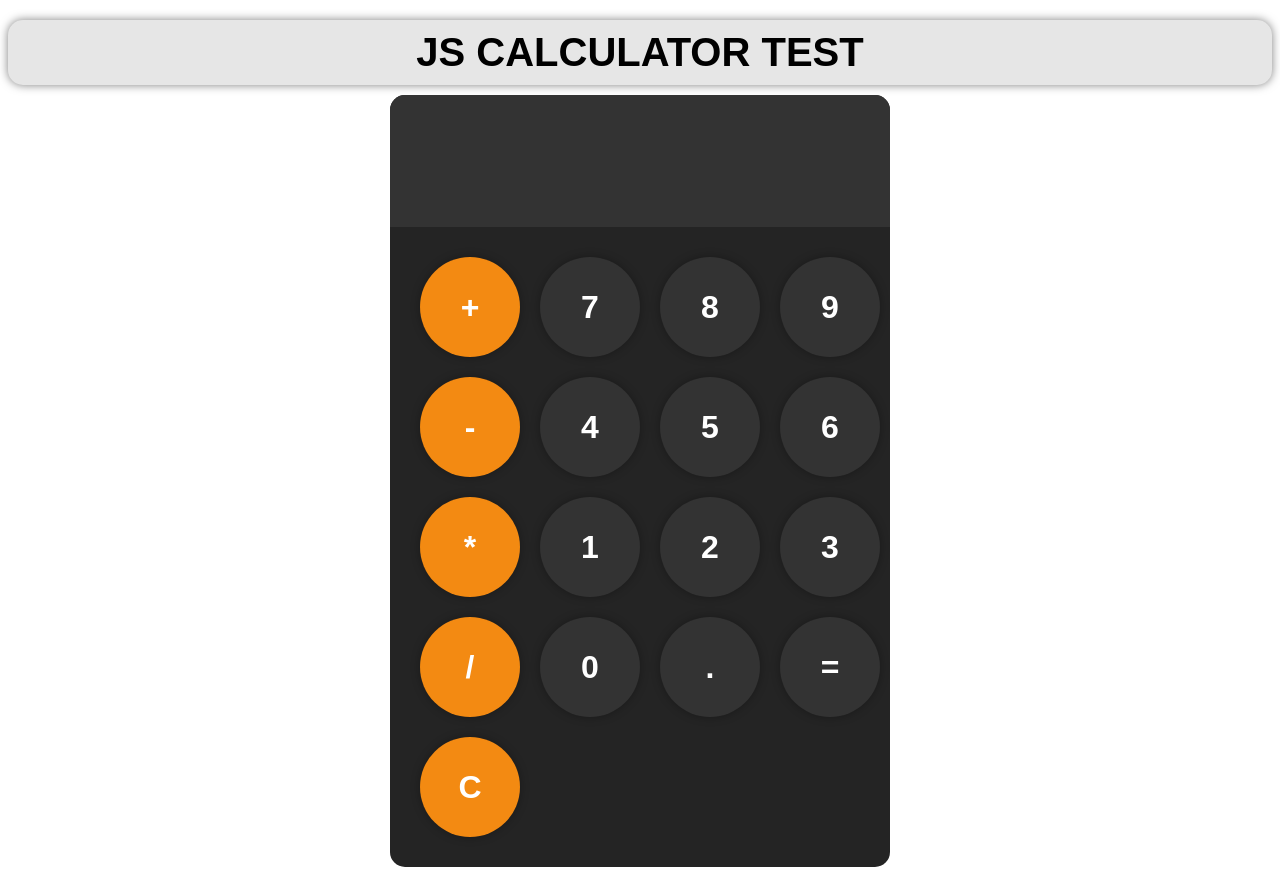
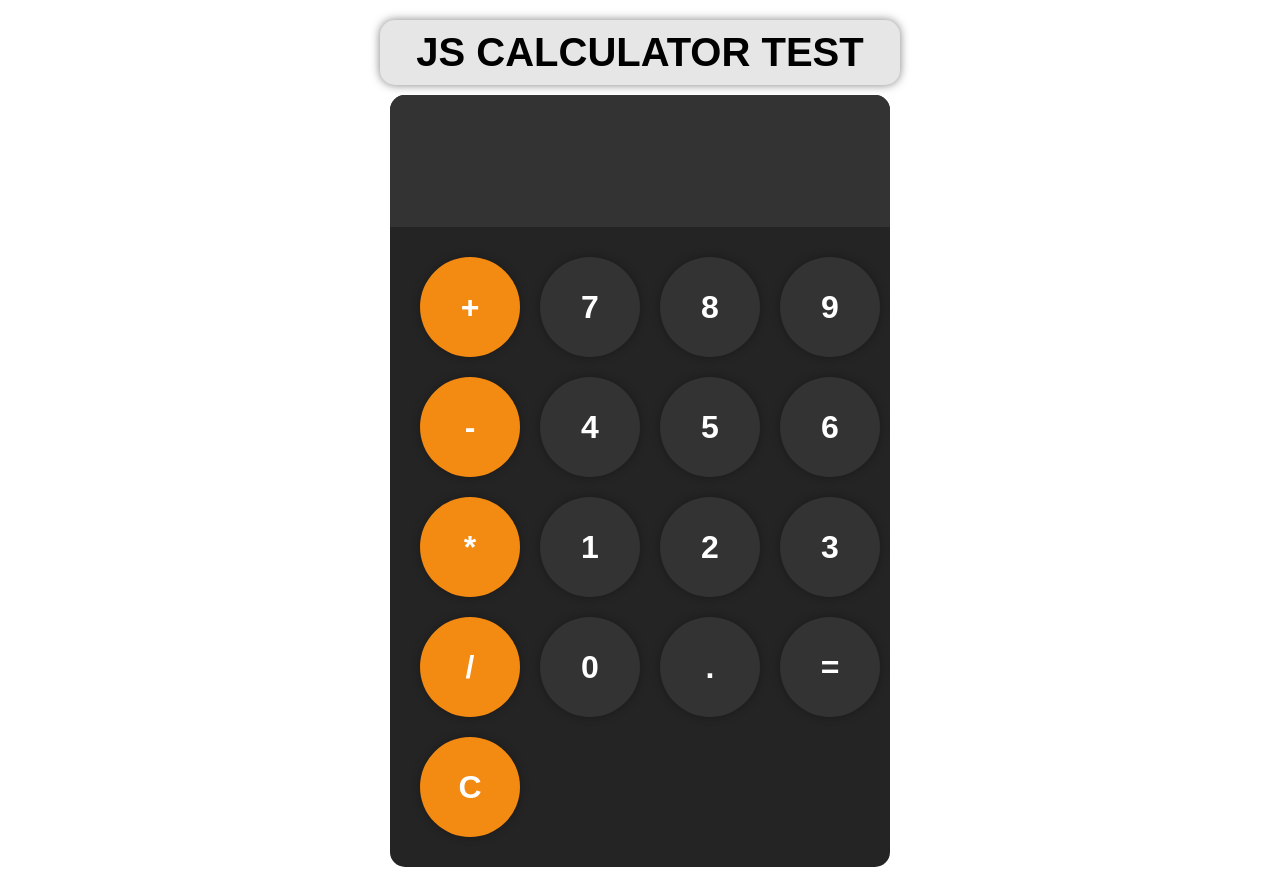
Before and after one commit to Khalil-Mensouri/calculator, a plain HTML site: page index.html in a window 1280 px wide. Drawn offline with Linux system fonts and the light colour scheme.

Commit message:
Add files via upload

```diff
--- a/style.css
+++ b/style.css
@@ -1,6 +1,8 @@
 h1{
     text-align: center;
+    margin: auto;
     margin-top: 20px;
+    margin-bottom: 10px;
     color: #000000;
     font-size: 40px;
     font-family: Arial, Helvetica, sans-serif;
@@ -8,8 +10,11 @@ h1{
     border-radius: 15px;
     padding: 10px;
     box-shadow: 0 0 10px rgba(0, 0, 0, 0.5);
-    margin-bottom: 10px;
     font-weight: bold;
+    max-width: 500px;
+    align-items: center;
+    justify-content: center;
+    text-align: center;
 }
 #body{
     margin: 0;
```
